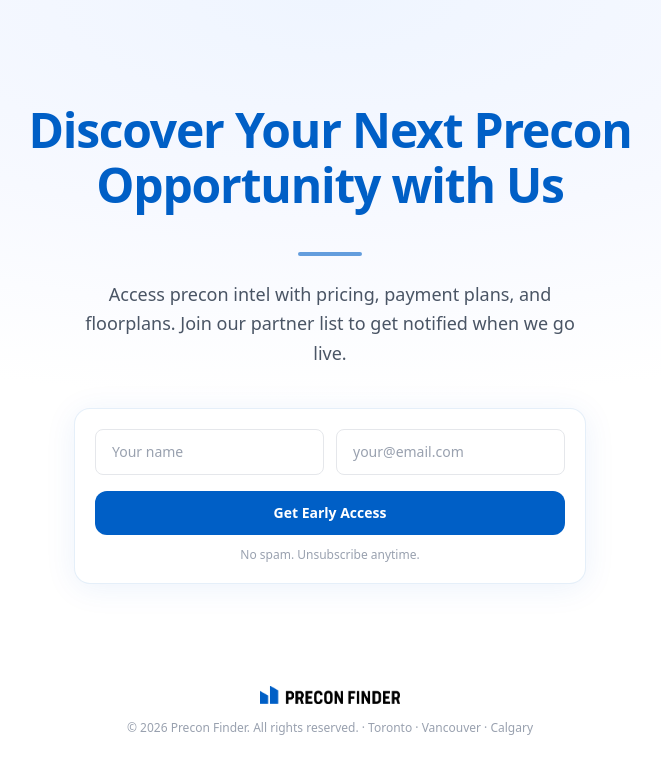
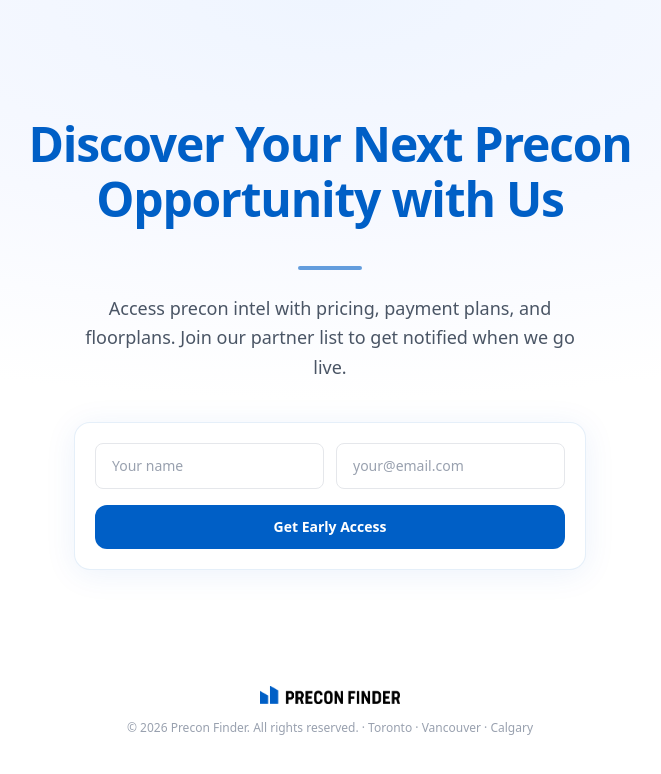
Before and after one commit to pdrrr3/pcf-website, a Next.js app: page / in a window 1280 px wide. Shown: the top 774 px of the page, without its empty margins (310-971 px from the left). Built offline with nearby package versions, Linux system fonts and the light colour scheme.

Commit message:
Remove no spam microcopy

```diff
--- a/app/page.tsx
+++ b/app/page.tsx
@@ -219,10 +219,7 @@
                 )}
               </button>
 
-              {/* Trust microcopy */}
-              <p className="text-xs text-gray-400 text-center">
-                No spam. Unsubscribe anytime.
-              </p>
+
             </form>
           )}
         </div>
```
